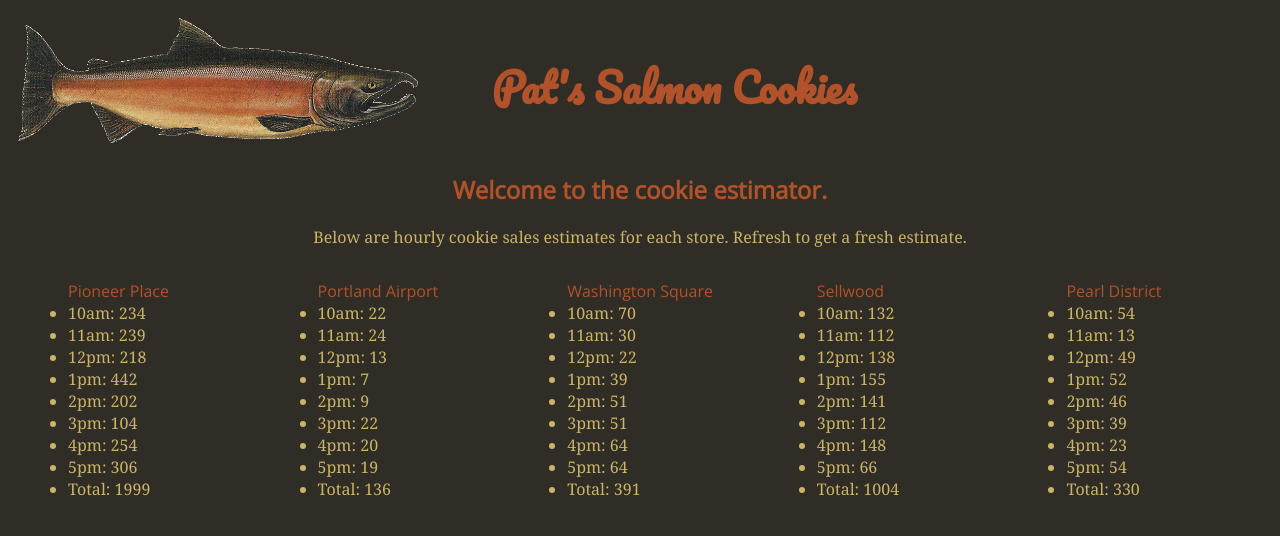
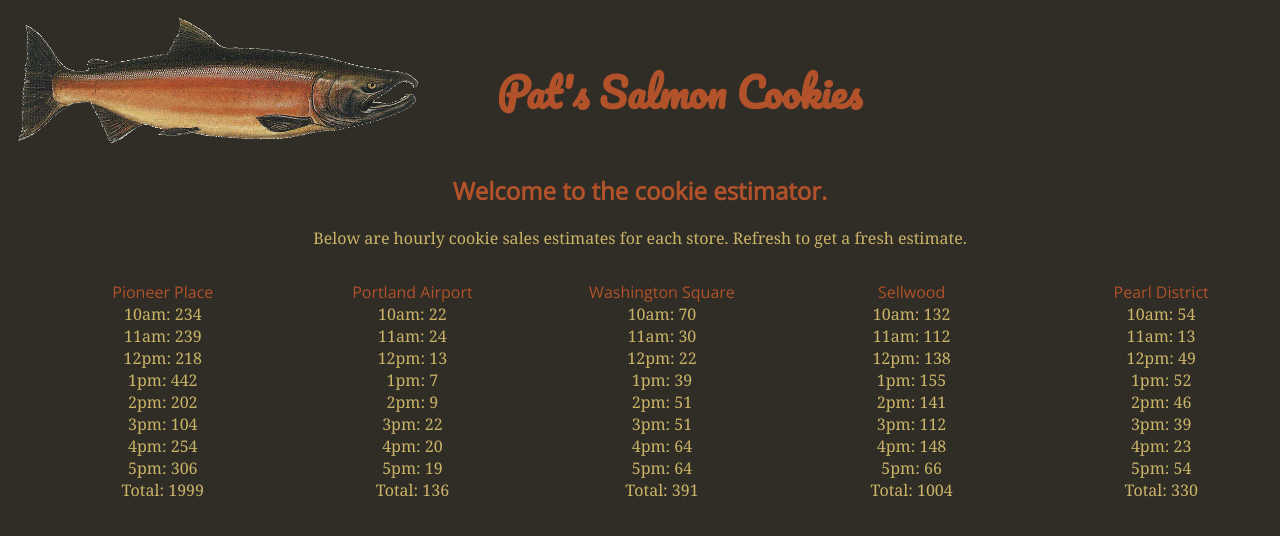
Before and after one commit to Doktor-Doom/cookie-stand-1, a plain HTML site: page index.html in a window 1280 px wide. Drawn offline with nearby package versions, Linux system fonts and the light colour scheme.

Commit message:
Style changes

```diff
--- a/main.js
+++ b/main.js
@@ -58,34 +58,34 @@ var pearlDist = {
     return Math.floor (Math.random() * (this.max - this.min) + this.min);
   }
 
-
-// Store and store hour array
+// Store and store hours array
 var storeItemIds = [pioneerPlace, pdxAirport, waSquare,sellwood,
 pearlDist];
 var storeHours = ["10am", "11am", "12pm", "1pm", "2pm", "3pm", "4pm", "5pm"];
 
- // hourly cookie simulator and post to page
+// hourly cookie simulator and post to page
 for (var storeIndex = 0; storeIndex < storeItemIds.length; storeIndex++) {
   cookiesHourlySim(storeItemIds[storeIndex]); //call function for each store
 
     function cookiesHourlySim(store) {
       var cookiesTotal = 0; //sums hourly estimates for daily total
-      var newElement = document.createElement('ul');
-      var ulNameText = document.createTextNode(store.location);
-      newElement.appendChild(ulNameText);
-      var ulPosition = document.getElementsByTagName('div')[0];
-      ulPosition.appendChild(newElement);
+      var newElement = document.createElement('ul'); //create ul for each store
+      var ulNameText = document.createTextNode(store.location); //store name as text node
+      newElement.appendChild(ulNameText); //append name to ul
+      var ulPosition = document.getElementsByTagName('div')[0]; //find location for
+      ulPosition.appendChild(newElement); // post to page
 
       for (var index = 0; index < storeHours.length; index++) {
         var cookiePurchase = Math.floor(store.custHourlySim() * store.avgSale) //estimates sales for hour
-        cookiesTotal += cookiePurchase; //sums salesr
-        var newListItem = document.createElement('li');
-        var listItemText = document.createTextNode(storeHours[index] + ": " + cookiePurchase)
-        newListItem.appendChild(listItemText);
-        var liPosition = document.getElementsByTagName('ul')[storeIndex];
-        liPosition.appendChild(newListItem);
-        store.cookieSimArray.push(cookiePurchase);
+        cookiesTotal += cookiePurchase; //sums total sales
+        var newListItem = document.createElement('li'); //create li for each hour
+        var listItemText = document.createTextNode(storeHours[index] + ": " + cookiePurchase) // create text for hourly li
+        newListItem.appendChild(listItemText); // add text to li
+        var liPosition = document.getElementsByTagName('ul')[storeIndex]; //get location post to page
+        liPosition.appendChild(newListItem); // post element & text to page
+        store.cookieSimArray.push(cookiePurchase); // push estimate to store array
       };
+        //add total sales to bottom of store list
         var newListItem = document.createElement('li');
         var listItemText = document.createTextNode("Total" + ": " + cookiesTotal)
         newListItem.appendChild(listItemText);
--- a/styles.css
+++ b/styles.css
@@ -20,8 +20,8 @@ header h1 {
   display: inline-block;
   color: #B1522A;
   font-size: 250%;
-  vertical-align: -20px;
-  margin-left: 60px;
+  vertical-align: -25px;
+  margin-left: 65px;
     }
 
 header h2, p {
@@ -49,8 +49,11 @@ ul {
   width: 15%;
   font-family: Open Sans, sans-serif;
   color: #B1522A;
+  text-align: center;
   }
 li {
   font-family: Georgia, serif;
   color: #CAB467;
+  list-style-type: none;
+  text-align: center;
 }
```
